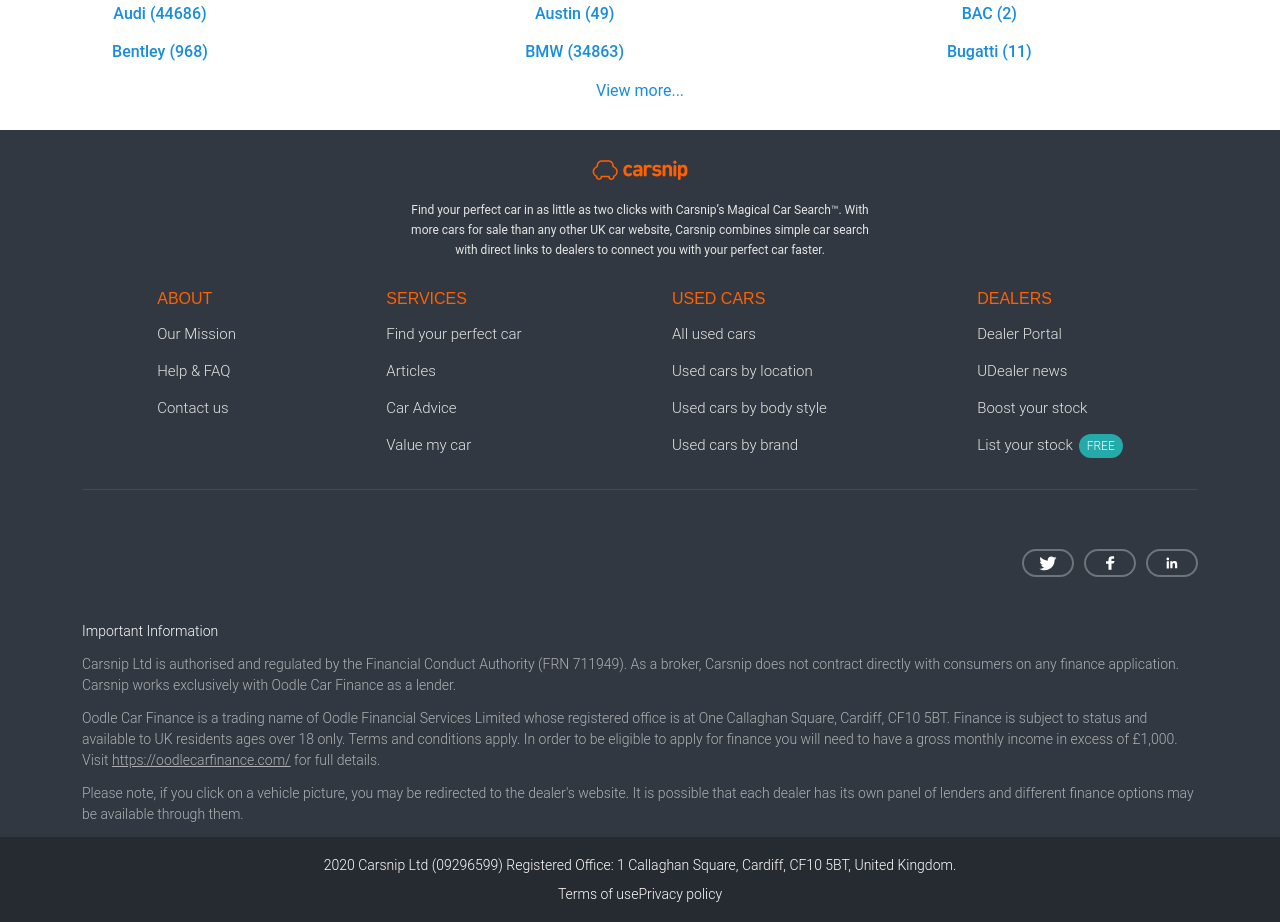
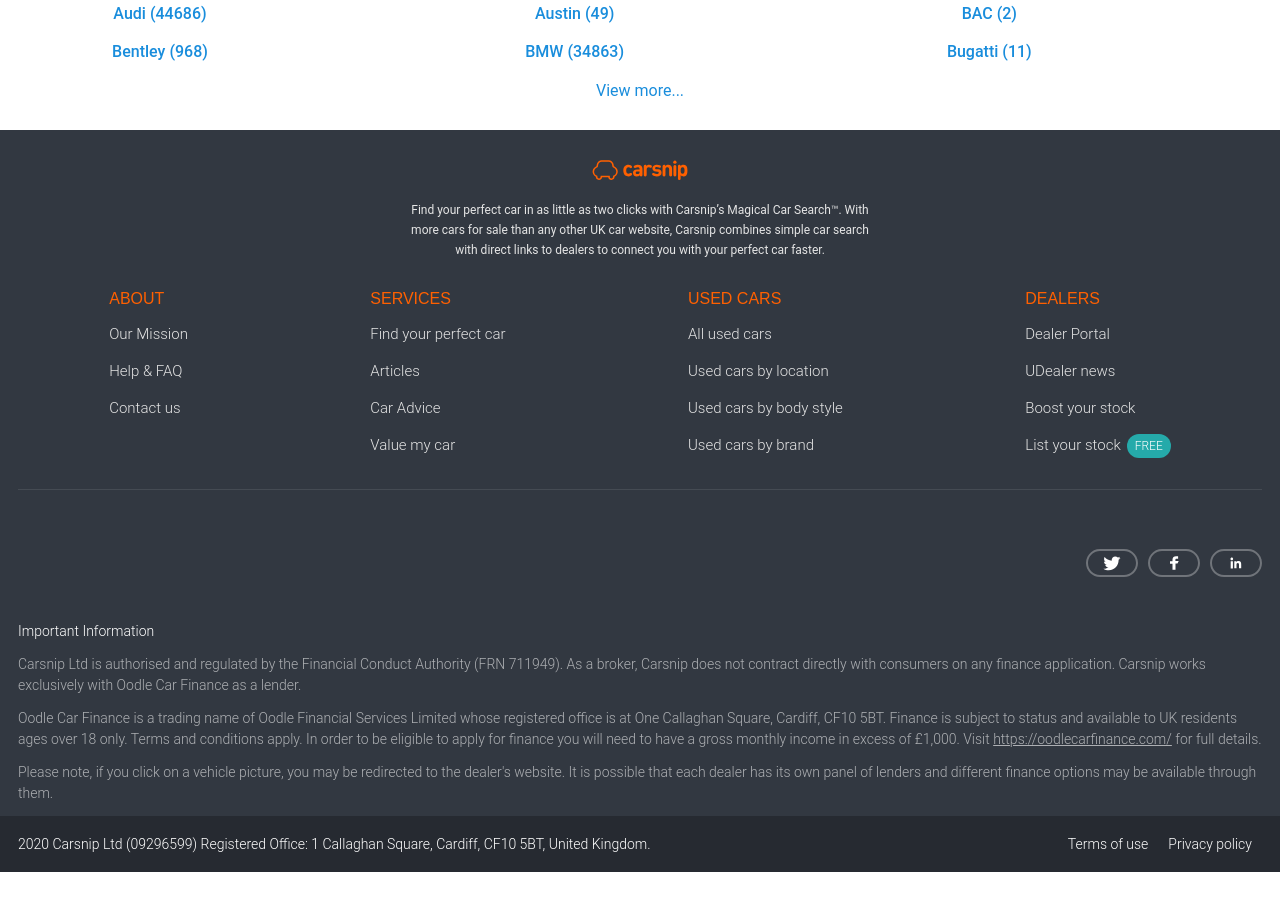
Before and after one commit to moderndayNeo/carsnip, a React (Create React App) app: page / in a window 1280 px wide. Shown: the part 1480-2402 px from the top of the page. After the commit the page ends 2352 px from the top, so only its background shows below. Built offline with nearby package versions, Linux system fonts and the light colour scheme.

Commit message:
feat: Set desktop layout for Copyright

```diff
--- a/src/Copyright/Copy/Copy.css
+++ b/src/Copyright/Copy/Copy.css
@@ -1,8 +1,4 @@
 .Copy {
-    text-size-adjust: 100%;
-    font-family: 'Roboto', helvetica, arial, sans-serif;
-    text-align: center;
-    box-sizing: inherit;
     margin: 0px;
     color: white;
     font-size: 0.875rem;
@@ -10,3 +6,18 @@
     font-weight: 300;
     margin-bottom: 0.625rem;
 }
+
+@media (min-width: 990px) {
+    .Copy {
+        text-size-adjust: 100%;
+        font-family: Roboto, helvetica, arial, sans-serif;
+        text-align: left;
+        box-sizing: inherit;
+        margin: 0px;
+        color: white;
+        font-size: 0.875rem;
+        line-height: 1.25rem;
+        font-weight: 300;
+        margin-bottom: 0px;
+    }
+}
--- a/src/Copyright/Copyright.css
+++ b/src/Copyright/Copyright.css
@@ -12,3 +12,12 @@
 .Copyright .CopyrightTop {
     text-align: center;
 }
+
+@media (min-width: 990px) {
+    .Copyright .CopyrightTop {
+        display: flex;
+        -webkit-box-align: center;
+        align-items: center;
+        text-align: left;
+    }
+}
--- a/src/Copyright/PolicyLinks/PolicyLinks.css
+++ b/src/Copyright/PolicyLinks/PolicyLinks.css
@@ -1,34 +1,22 @@
 .PolicyLinks {
-    line-height: 1.15;
-    text-size-adjust: 100%;
-    color: rgb(103, 106, 108);
-    font-family: 'Roboto', helvetica, arial, sans-serif;
-    font-size: 16px;
-    text-align: center;
-    box-sizing: inherit;
     list-style-type: none;
-    margin: 0px;
+    /* margin: 0px; */
     padding: 0px;
-    margin-left: auto;
+    /* margin-left: auto; */
+    display: flex;
+    justify-content: center;
+    margin: 0 auto;
 }
 
 .PolicyLinks .PolicyLink {
-    line-height: 1.15;
-    text-size-adjust: 100%;
-    font-family: 'Roboto', helvetica, arial, sans-serif;
-    list-style-type: none;
-    box-sizing: inherit;
     display: inline;
     color: white;
     font-size: 0.875rem;
     font-weight: 300;
+    margin: 10px;
 }
 
 .PolicyLinks .PolicyLink a {
-    line-height: 1.15;
-    text-size-adjust: 100%;
-    font-family: 'Roboto', helvetica, arial, sans-serif;
-    list-style-type: none;
     font-size: 0.875rem;
     font-weight: 300;
     box-sizing: inherit;
@@ -36,3 +24,21 @@
     text-decoration: none;
     color: white;
 }
+
+@media (min-width: 990px) {
+    .PolicyLinks {
+        line-height: 1.15;
+        text-size-adjust: 100%;
+        color: rgb(103, 106, 108);
+        font-family: Roboto, helvetica, arial, sans-serif;
+        font-size: 16px;
+        text-align: left;
+        box-sizing: inherit;
+        list-style-type: none;
+        margin: 0px;
+        padding: 0px;
+        margin-left: auto;
+        height: 18px;
+        align-items: center;
+    }
+}
--- a/src/Main/Main.css
+++ b/src/Main/Main.css
@@ -2,18 +2,18 @@
     background: rgb(50, 56, 65);
 }
 
-.Main .main-container {
+/* .Main .main-container {
     margin: 0px auto;
     padding-left: 0px;
     padding-right: 0px;
     max-width: 69.75rem;
-}
+} */
 
-/* .Main .main-container {
+.Main .main-container {
     padding-left: 1.125rem;
     padding-right: 1.125rem;
     margin: 0px auto;
-} */
+}
 
 @media (min-width: 515px) {
     .Main .main-container {
```
